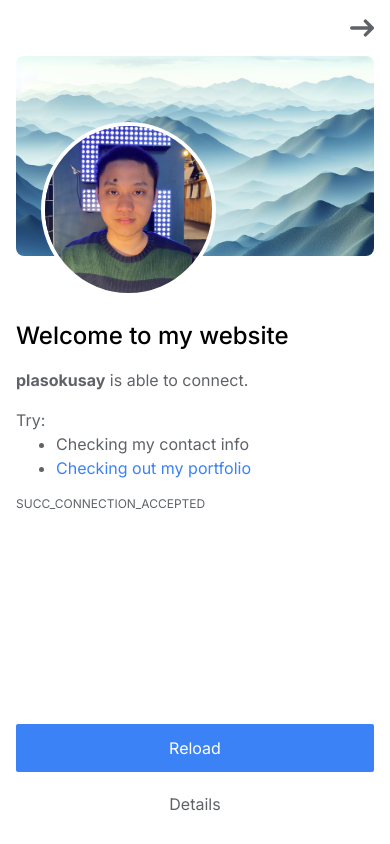
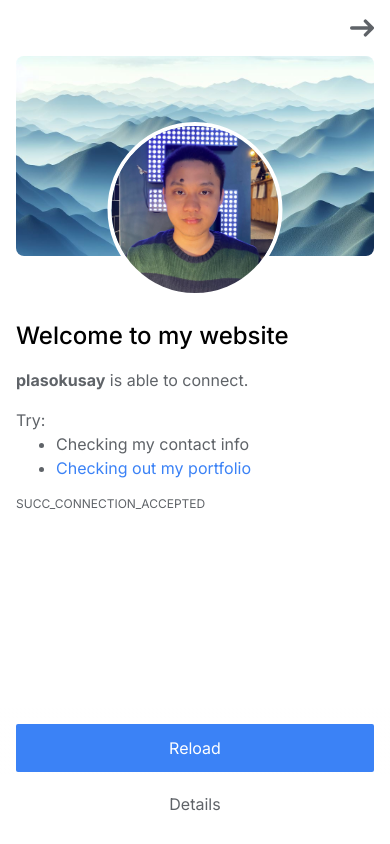
Before and after one commit to ElPlaso/portfolio, a Next.js app: page / in a window 390 px wide. Built offline with nearby package versions, Linux system fonts and the light colour scheme.

Commit message:
center picture for small screens

```diff
--- a/src/components/banner.tsx
+++ b/src/components/banner.tsx
@@ -15,7 +15,13 @@ export default function Banner() {
         alt="Plaso Kusay"
         width={175}
         height={175}
-        className="rounded-full border-white dark:border-darkBackground border-4 object-cover h-[175px] w-[175px] absolute left-[25px] top-[33%]"
+        className={`
+          rounded-full border-white
+        dark:border-darkBackground border-4
+          object-cover h-[175px] w-[175px]
+          absolute left-[25px] max-sm:left-[50%]
+          max-sm:translate-x-[-50%] top-[33%]
+          `}
       />
     </div>
   );
```
